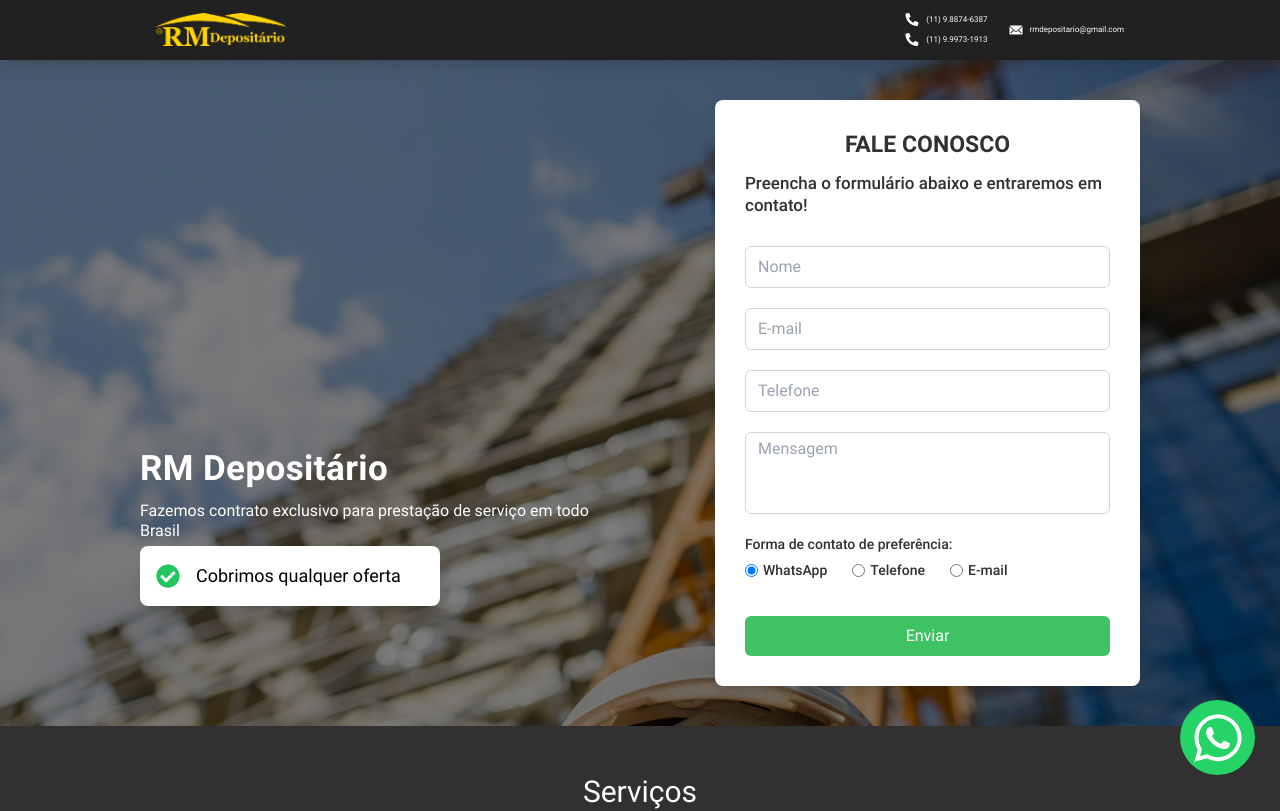
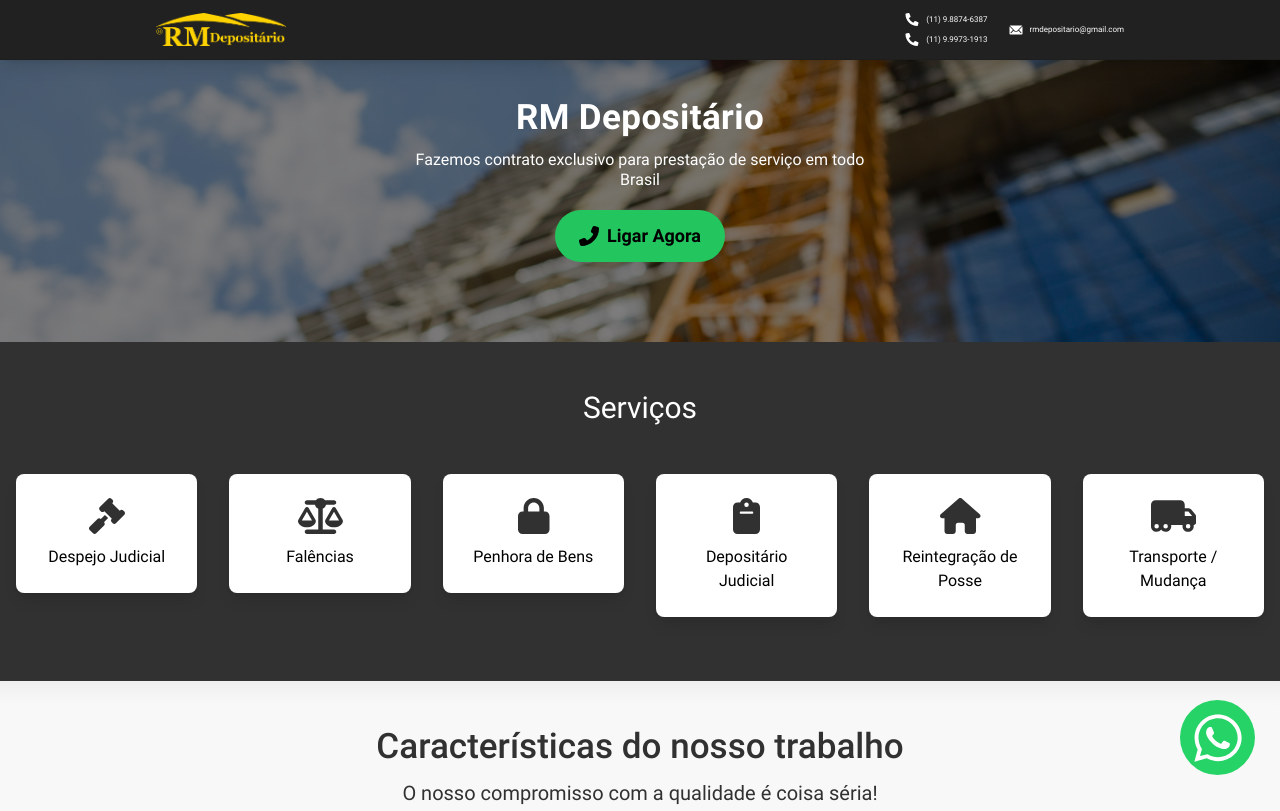
Before and after one commit to Matheus-Marques-Aquino/lp-rmdepositario, a Next.js app: page / in a window 1280 px wide. Shown: the top 811 px of the page. Built offline with nearby package versions, Linux system fonts and the light colour scheme.

Commit message:
Update banner principal

```diff
--- a/components/HeaderMessage.js
+++ b/components/HeaderMessage.js
@@ -1,17 +1,26 @@
+import { FontAwesomeIcon } from "@fortawesome/react-fontawesome";
+import { faPhoneAlt } from "@fortawesome/free-solid-svg-icons";
 import MiniCard from "./subcomponents/MiniCard";
 
 export default function HeaderMessage() {
   return (
-    <div className="max-w-[420px] mx-auto h-fit  text-left  lg:max-w-[490px] xs:mx-0 text-white">
-      <div className="max-w-[450px] text-[22px] font-semibold leading-[28px] tracking-[0.025rem] lg:text-[35px] lg:leading-[35px]">
+    <div className="max-w-[520px] mx-auto h-fit text-center lg:max-w-[490px] xs:mx-0 text-white">
+      <div className="max-w-[450px] text-[22px] font-semibold leading-[28px] tracking-[0.025rem] lg:text-[35px] lg:leading-[35px] mx-auto">
         RM Depositário
       </div>
       <div className="text-[16px] font-normal leading-[20px] mt-[15px] mb-[40px]">
         <div className="hidden lg:block"></div>
-        <div className="mt-[5px]  mb-[5px]">
+        <div className="mt-[5px] mb-[5px]">
           Fazemos contrato exclusivo para prestação de serviço em todo Brasil
         </div>
-        <MiniCard />
+        <div className="flex justify-center mt-[20px]">
+          <a href="tel:+5511999731913">
+            <button className="bg-green-500 text-black py-3 px-6 rounded-full flex items-center justify-center space-x-2 text-lg font-semibold hover:bg-green-600">
+              <FontAwesomeIcon icon={faPhoneAlt} className="w-5 h-5" />
+              <span>Ligar Agora</span>
+            </button>
+          </a>
+        </div>
       </div>
     </div>
   );
--- /dev/null
+++ b/components/banne-ligar/index.js
@@ -0,0 +1,15 @@
+import { FontAwesomeIcon } from "@fortawesome/react-fontawesome";
+import { faPhoneAlt, faPhone } from "@fortawesome/free-solid-svg-icons";
+import HeaderMessage from "../HeaderMessage";
+
+export default function BannerLigar() {
+  return (
+    <div className="relative w-full py-[40px] bg-[#FFFFFF] bg-[url('/imgs/background-2.png')] bg-cover bg-center bg-no-repeat flex justify-center items-center">
+      <div className="absolute inset-0 bg-black opacity-50"></div>{" "}
+      {/* Overlay */}
+      <div className="relative text-white text-5xl">
+        <HeaderMessage />
+      </div>
+    </div>
+  );
+}
--- a/pages/index.js
+++ b/pages/index.js
@@ -19,6 +19,7 @@
 import InfoSection from "@/components/info-section";
 import Servicos from "@/components/servicos";
 import ContactSection from "@/components/contact";
+import BannerLigar from "@/components/banne-ligar";
 
 export default function Home() {
   const [selectValue, setSelectValue] = useState("");
@@ -76,18 +77,7 @@
           </div>
         </div>
       </div>
-      <div className="relative w-full py-[40px] bg-[#FFFFFF] bg-[url('/imgs/background-2.png')] bg-cover bg-center bg-no-repeat">
-        <div className="absolute inset-0 bg-black opacity-50"></div>{" "}
-        {/* Overlay */}
-        <div className="relative w-full max-w-[1000px] mx-auto lg:flex">
-          <div className="w-fit h-fit mt-auto mb-[40px] mx-auto px-[8px] lg:mr-auto lg:ml-0 xs:px-0">
-            <HeaderMessage />
-          </div>
-          <div className="w-fit my-auto mx-auto px-[8px] lg:mx-0 xs:px-0">
-            <Form selectValue={selectValue} onSelectChange={onSelectChange} />
-          </div>
-        </div>
-      </div>
+      <BannerLigar />
       <div className="w-full z-10">
         <Servicos />
         <FirstRow />
@@ -101,6 +91,18 @@
         <InfoSection />
         <NewsLetter />
         <About />
+        <div className="relative w-full py-[40px] bg-[#FFFFFF] bg-[url('/imgs/background-2.png')] bg-cover bg-center bg-no-repeat">
+          <div className="absolute inset-0 bg-black opacity-50"></div>{" "}
+          {/* Overlay */}
+          <div className="relative w-full max-w-[1000px] mx-auto lg:flex">
+            <div className="w-fit h-fit mt-auto mb-[40px] mx-auto px-[8px] lg:mr-auto lg:ml-0 xs:px-0">
+              <HeaderMessage />
+            </div>
+            <div className="w-fit my-auto mx-auto px-[8px] lg:mx-0 xs:px-0">
+              <Form selectValue={selectValue} onSelectChange={onSelectChange} />
+            </div>
+          </div>
+        </div>
         <ContactSection />
         <Footer />
       </div>
```
